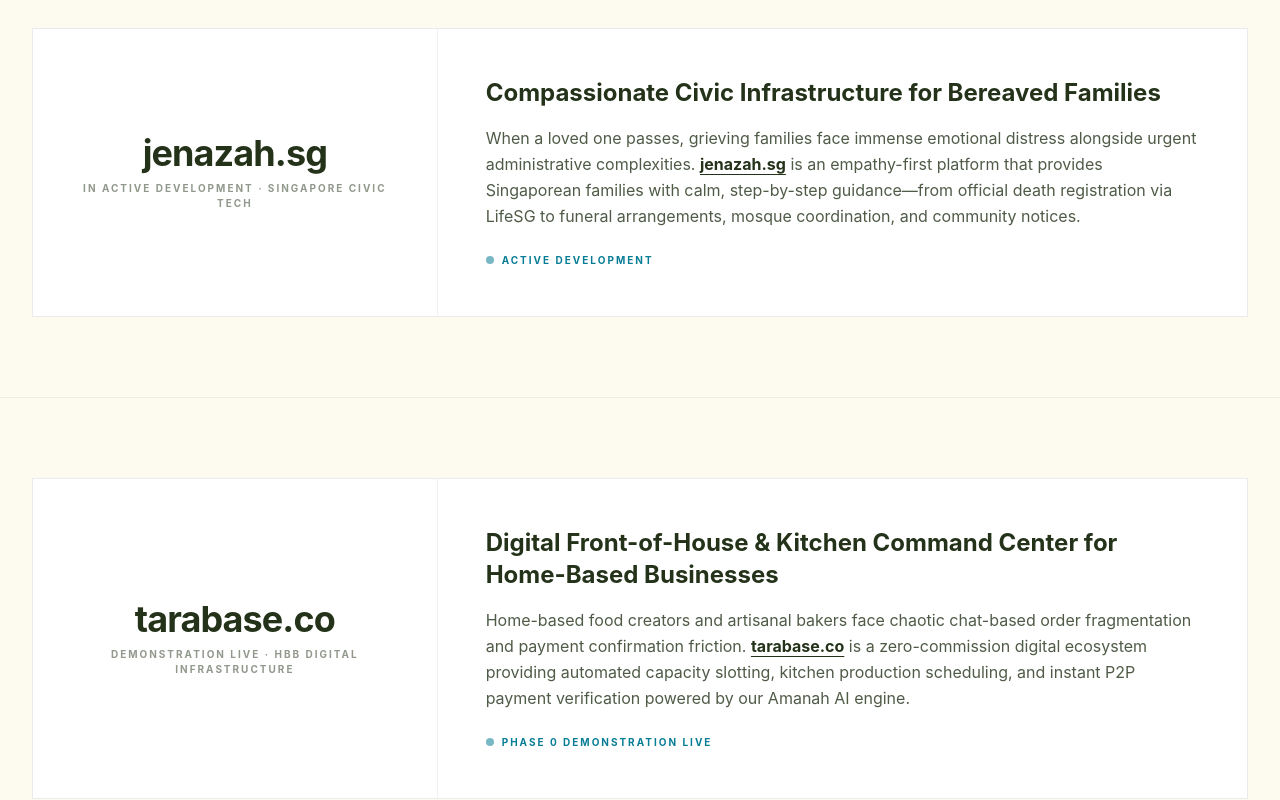
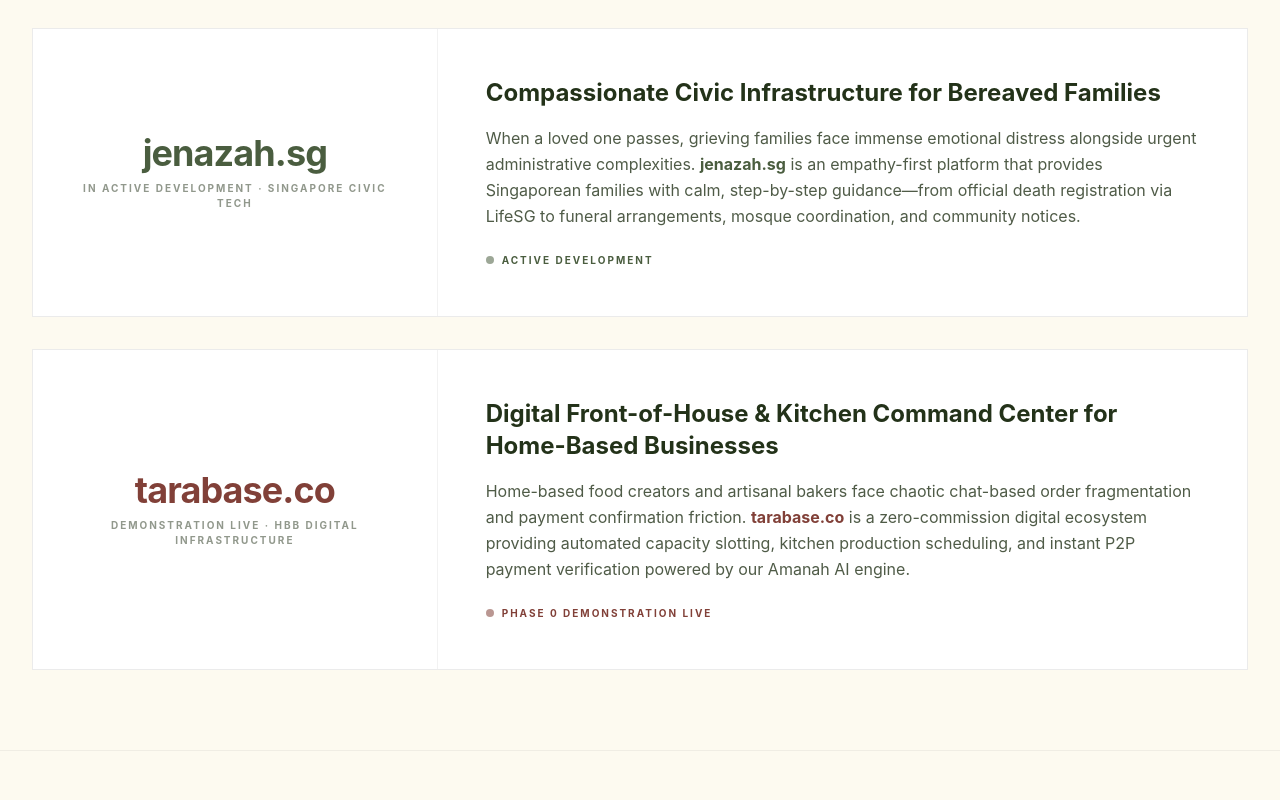
Before and after one commit to MusTechGroup/mustech-website, a Next.js app: page / in a window 1280 px wide. Shown: the part 1980-2780 px from the top of the page. Built offline with nearby package versions, Linux system fonts and the light colour scheme; a web font is replaced by a local one.

Commit message:
style(portfolio): Group pipeline cards into single section with brand primary colors

```diff
--- a/src/components/Portfolio.tsx
+++ b/src/components/Portfolio.tsx
@@ -93,12 +93,21 @@ export default function Portfolio() {
         </div>
       </div>
 
-      {/* Jenazah.sg Pipeline Section (Back to Modern Editorial) */}
+      {/* Ecosystem & Pipeline Infrastructure Section */}
       <div className="w-full bg-[var(--brand-bg)] py-20 border-b border-black/5">
-        <div className="max-w-7xl mx-auto px-4 sm:px-6 lg:px-8">
+        <div className="max-w-7xl mx-auto px-4 sm:px-6 lg:px-8 space-y-8">
+
+          {/* Jenazah.sg Panel */}
           <div className="editorial-panel p-0 flex flex-col md:flex-row items-stretch">
             <div className="md:w-1/3 bg-white p-12 flex flex-col items-center justify-center border-b md:border-b-0 md:border-r border-black/5">
-              <a href="https://jenazah.sg" target="_blank" rel="noopener noreferrer" className="font-brand text-4xl font-bold tracking-tight text-[var(--color-primary-dark)] hover:text-[var(--color-primary)] transition-colors mb-2">jenazah.sg</a>
+              <a
+                href="https://jenazah.sg"
+                target="_blank"
+                rel="noopener noreferrer"
+                className="font-brand text-4xl font-bold tracking-tight text-[#4A5D3F] hover:opacity-85 transition-opacity mb-2"
+              >
+                jenazah.sg
+              </a>
               <p className="text-[var(--color-primary-dark)]/50 text-[10px] font-bold uppercase tracking-[0.2em] text-center">In Active Development · Singapore Civic Tech</p>
             </div>
             <div className="md:w-2/3 p-12 flex flex-col justify-center bg-white/30">
@@ -106,23 +115,26 @@ export default function Portfolio() {
                 Compassionate Civic Infrastructure for Bereaved Families
               </h4>
               <p className="text-[var(--color-primary-dark)]/80 leading-relaxed font-sans mb-6">
-                When a loved one passes, grieving families face immense emotional distress alongside urgent administrative complexities. <a href="https://jenazah.sg" target="_blank" rel="noopener noreferrer" className="font-bold text-[var(--color-primary-dark)] hover:text-[var(--color-primary)] underline underline-offset-4">jenazah.sg</a> is an empathy-first platform that provides Singaporean families with calm, step-by-step guidance—from official death registration via LifeSG to funeral arrangements, mosque coordination, and community notices.
+                When a loved one passes, grieving families face immense emotional distress alongside urgent administrative complexities. <a href="https://jenazah.sg" target="_blank" rel="noopener noreferrer" className="font-bold text-[#4A5D3F] hover:underline underline-offset-4">jenazah.sg</a> is an empathy-first platform that provides Singaporean families with calm, step-by-step guidance—from official death registration via LifeSG to funeral arrangements, mosque coordination, and community notices.
               </p>
-              <div className="flex items-center gap-2 text-[10px] font-bold uppercase tracking-[0.2em] text-[var(--color-primary)]">
-                <span className="w-2 h-2 rounded-full bg-[var(--color-primary)] animate-pulse" />
+              <div className="flex items-center gap-2 text-[10px] font-bold uppercase tracking-[0.2em] text-[#4A5D3F]">
+                <span className="w-2 h-2 rounded-full bg-[#4A5D3F] animate-pulse" />
                 Active Development
               </div>
             </div>
           </div>
-        </div>
-      </div>
 
-      {/* Tarabase.co Pipeline Section */}
-      <div className="w-full bg-[var(--brand-bg)] py-20 border-b border-black/5">
-        <div className="max-w-7xl mx-auto px-4 sm:px-6 lg:px-8">
+          {/* Tarabase.co Panel */}
           <div className="editorial-panel p-0 flex flex-col md:flex-row items-stretch">
             <div className="md:w-1/3 bg-white p-12 flex flex-col items-center justify-center border-b md:border-b-0 md:border-r border-black/5">
-              <a href="https://tarabase.co" target="_blank" rel="noopener noreferrer" className="font-brand text-4xl font-bold tracking-tight text-[var(--color-primary-dark)] hover:text-[var(--color-primary)] transition-colors mb-2">tarabase.co</a>
+              <a
+                href="https://tarabase.co"
+                target="_blank"
+                rel="noopener noreferrer"
+                className="font-brand text-4xl font-bold tracking-tight text-[#814038] hover:opacity-85 transition-opacity mb-2"
+              >
+                tarabase.co
+              </a>
               <p className="text-[var(--color-primary-dark)]/50 text-[10px] font-bold uppercase tracking-[0.2em] text-center">Demonstration Live · HBB Digital Infrastructure</p>
             </div>
             <div className="md:w-2/3 p-12 flex flex-col justify-center bg-white/30">
@@ -130,14 +142,15 @@ export default function Portfolio() {
                 Digital Front-of-House & Kitchen Command Center for Home-Based Businesses
               </h4>
               <p className="text-[var(--color-primary-dark)]/80 leading-relaxed font-sans mb-6">
-                Home-based food creators and artisanal bakers face chaotic chat-based order fragmentation and payment confirmation friction. <a href="https://tarabase.co" target="_blank" rel="noopener noreferrer" className="font-bold text-[var(--color-primary-dark)] hover:text-[var(--color-primary)] underline underline-offset-4">tarabase.co</a> is a zero-commission digital ecosystem providing automated capacity slotting, kitchen production scheduling, and instant P2P payment verification powered by our Amanah AI engine.
+                Home-based food creators and artisanal bakers face chaotic chat-based order fragmentation and payment confirmation friction. <a href="https://tarabase.co" target="_blank" rel="noopener noreferrer" className="font-bold text-[#814038] hover:underline underline-offset-4">tarabase.co</a> is a zero-commission digital ecosystem providing automated capacity slotting, kitchen production scheduling, and instant P2P payment verification powered by our Amanah AI engine.
               </p>
-              <div className="flex items-center gap-2 text-[10px] font-bold uppercase tracking-[0.2em] text-[var(--color-primary)]">
-                <span className="w-2 h-2 rounded-full bg-[var(--color-primary)] animate-pulse" />
+              <div className="flex items-center gap-2 text-[10px] font-bold uppercase tracking-[0.2em] text-[#814038]">
+                <span className="w-2 h-2 rounded-full bg-[#814038] animate-pulse" />
                 Phase 0 Demonstration Live
               </div>
             </div>
           </div>
+
         </div>
       </div>
     </section>
```
